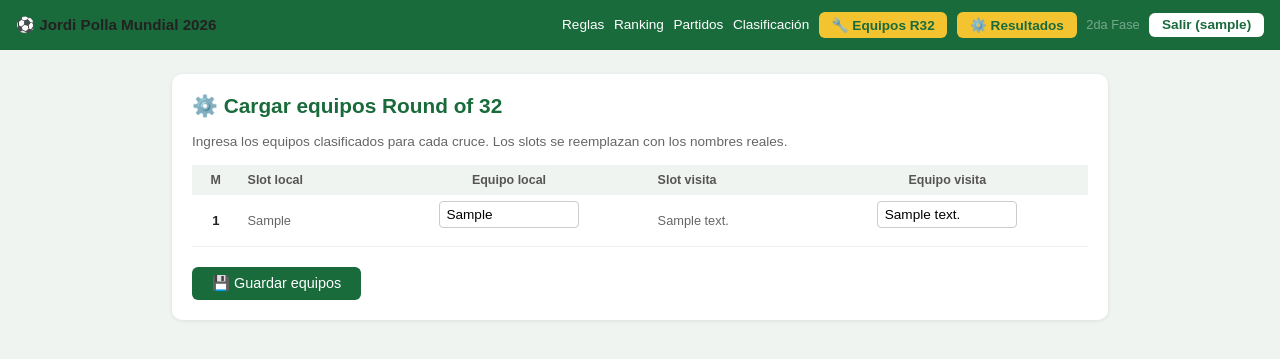
After one commit to laisdj/prode_mundial, a Django app: page /equipos-eliminatoria/ in a window 1280 px wide. The commit adds this page. Shown: the top 359 px of the page. Run offline with Django 5.2, Linux system fonts and the light colour scheme; a user stored in the database is signed in; tables that the repository leaves empty hold one stand-in row (values such as "Sample post").

Commit message:
upgrade17 fase 2

```diff
--- a/prode/urls.py
+++ b/prode/urls.py
@@ -12,4 +12,5 @@ urlpatterns = [
     path('reglas/', views.reglas, name='reglas'),
     path('clasificacion/', views.clasificacion, name='clasificacion'),
     path('mi-clasificacion/', views.mi_clasificacion, name='mi_clasificacion'),
+    path('equipos-eliminatoria/', views.cargar_equipos_eliminatoria, name='cargar_equipos_eliminatoria'),
 ]
--- a/prode/views.py
+++ b/prode/views.py
@@ -5,6 +5,7 @@ from django.contrib.auth.decorators import login_required
 from django.contrib import messages
 from .models import Partido, Pronostico
 from datetime import date
+from .models import Partido, Pronostico, PartidoEliminatorio, PronosticoEliminatorio
 
 
 def login_view(request):
@@ -303,3 +304,22 @@ def mi_clasificacion(request):
                 e['estado'] = ''
 
     return render(request, 'prode/mi_clasificacion.html', {'grupos': grupos_ordenados})
+
+
+@staff_member_required
+def cargar_equipos_eliminatoria(request):
+    partidos = PartidoEliminatorio.objects.filter(ronda='R32').order_by('orden')
+
+    if request.method == 'POST':
+        for partido in partidos:
+            local = request.POST.get(f'local_{partido.id}', '').strip()
+            visita = request.POST.get(f'visita_{partido.id}', '').strip()
+            if local:
+                partido.local = local
+            if visita:
+                partido.visita = visita
+            partido.save()
+        messages.success(request, 'Equipos actualizados.')
+        return redirect('cargar_equipos_eliminatoria')
+
+    return render(request, 'prode/cargar_equipos_eliminatoria.html', {'partidos': partidos})
--- a/templates/prode/base.html
+++ b/templates/prode/base.html
@@ -71,6 +71,10 @@
       <a href="{% url 'mi_clasificacion' %}">Mi clasificación</a>
     {% endif %}
     {% if user.is_staff %}
+      <a href="{% url 'cargar_equipos_eliminatoria' %}"
+        style="background:#f4c430;color:#1a6b3c;padding:.3rem .8rem;border-radius:6px;font-weight:700">
+  🔧 Equipos R32
+</a>
       <a href="{% url 'cargar_resultados' %}"
          style="background:#f4c430;color:#1a6b3c;padding:.3rem .8rem;border-radius:6px;font-weight:700">
         ⚙️ Resultados
--- /dev/null
+++ b/templates/prode/cargar_equipos_eliminatoria.html
@@ -0,0 +1,49 @@
+{% extends 'prode/base.html' %}
+{% block content %}
+<div class="card">
+  <h1>⚙️ Cargar equipos Round of 32</h1>
+  <p style="font-size:.85rem;color:#666;margin-bottom:1rem">
+    Ingresa los equipos clasificados para cada cruce. Los slots se reemplazan con los nombres reales.
+  </p>
+  <form method="post">
+    {% csrf_token %}
+    <div class="table-wrap">
+    <table>
+      <thead><tr>
+        <th>M</th>
+        <th style="text-align:left">Slot local</th>
+        <th>Equipo local</th>
+        <th style="text-align:left">Slot visita</th>
+        <th>Equipo visita</th>
+      </tr></thead>
+      <tbody>
+      {% for p in partidos %}
+        <tr>
+          <td><strong>{{ p.orden }}</strong></td>
+          <td style="text-align:left;color:#666;font-size:.8rem">{{ p.slot_local }}</td>
+          <td>
+            <input type="text"
+                   name="local_{{ p.id }}"
+                   value="{{ p.local }}"
+                   placeholder="{{ p.slot_local }}"
+                   style="width:140px;font-size:.85rem;padding:.3rem .4rem;border:1px solid #ccc;border-radius:4px"/>
+          </td>
+          <td style="text-align:left;color:#666;font-size:.8rem">{{ p.slot_visita }}</td>
+          <td>
+            <input type="text"
+                   name="visita_{{ p.id }}"
+                   value="{{ p.visita }}"
+                   placeholder="{{ p.slot_visita }}"
+                   style="width:140px;font-size:.85rem;padding:.3rem .4rem;border:1px solid #ccc;border-radius:4px"/>
+          </td>
+        </tr>
+      {% endfor %}
+      </tbody>
+    </table>
+    </div>
+    <div style="margin-top:1.25rem">
+      <button class="btn" type="submit">💾 Guardar equipos</button>
+    </div>
+  </form>
+</div>
+{% endblock %}
```
